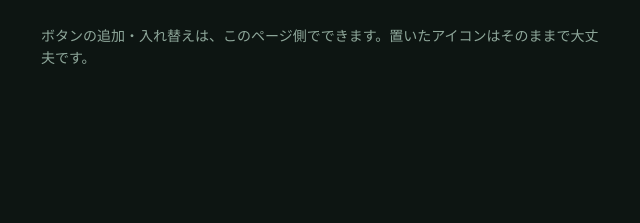
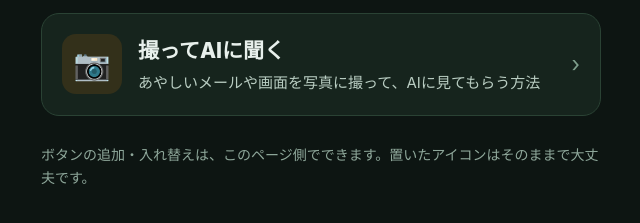
Before and after one commit to noburin1/tomocheck, a plain HTML site: page docs/anzen/index.html in a window 1280 px wide. Shown: the part 683-906 px from the top of the page, without its empty margins (319-959 px from the left). Before the commit the page ends 800 px from the top, so only its background shows below. Drawn offline with Linux system fonts and the light colour scheme.

Commit message:
入口ページ更新：Wi-Fiをスマホ版へ差し替え、「撮ってAIに聞く」ボタンを追加

```diff
--- a/docs/anzen/index.html
+++ b/docs/anzen/index.html
@@ -68,6 +68,7 @@
   .icon.wifi { background: #123528; }
   .icon.checker { background: #3a1d22; }
   .icon.router { background: #12333a; }
+  .icon.ask { background: #33301a; }
   .card .body { flex: 1 1 auto; }
   .card .c-title { font-size: 21px; font-weight: 800; margin-bottom: 4px; }
   .card .c-text { font-size: 15px; color: #b9cdc2; }
@@ -89,7 +90,7 @@
     <div class="e-text">電話しない・ボタンを押さない。まずこちらで「詐欺かどうか」を確かめてください。 ›</div>
   </a>
 
-  <a class="card" href="https://muse.ai/s/wi-fian-quan-tietuku-xlh6xd6oxgbrnxh/_9-NK3Zvettv807dh992CKlB01HGZIXe74ZPRwkJ3NE">
+  <a class="card" href="wifi/">
     <div class="icon wifi">📶</div>
     <div class="body">
       <div class="c-title">Wi-Fi安全チェック</div>
@@ -116,6 +117,15 @@
     <div class="arrow">›</div>
   </a>
 
+  <a class="card" href="ask/">
+    <div class="icon ask">📷</div>
+    <div class="body">
+      <div class="c-title">撮ってAIに聞く</div>
+      <div class="c-text">あやしいメールや画面を写真に撮って、AIに見てもらう方法</div>
+    </div>
+    <div class="arrow">›</div>
+  </a>
+
   <p class="footer">ボタンの追加・入れ替えは、このページ側でできます。置いたアイコンはそのままで大丈夫です。</p>
 </div>
 </body>
```
